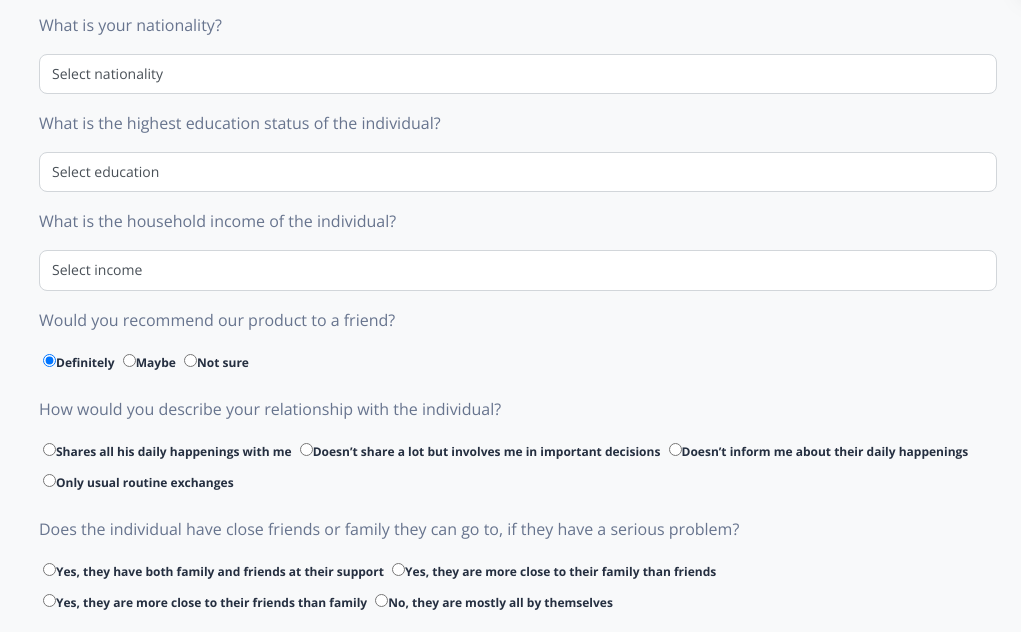
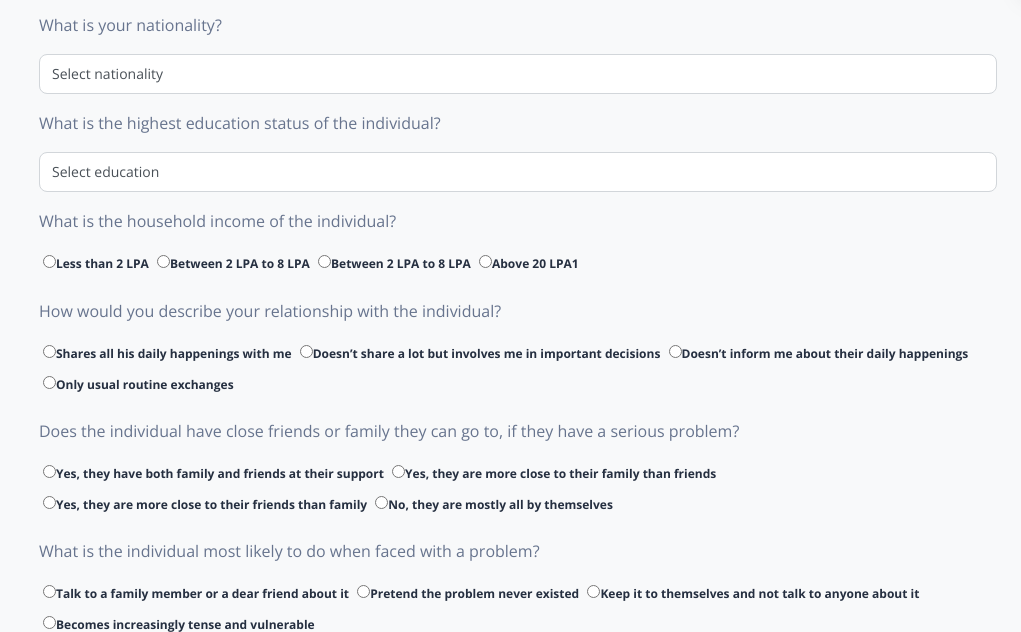
Before and after one commit to Satyajit-Codys/sui-saver-web, a Django app: page /dashboard-questions/ in a window 1280 px wide. Shown: the part 808-1440 px from the top of the page, without its empty margins (259-1280 px from the left). Run offline with Django 3.2, Linux system fonts and the light colour scheme; the visitor is signed in with stand-in values (Sample User, id 1); some libraries are stand-ins or nearby versions.

Commit message:
Ordered them properly

```diff
--- a/apps/templates/questionnaire/questions.html
+++ b/apps/templates/questionnaire/questions.html
@@ -1,3 +1,4 @@
+
 {% extends 'layouts/base.html' %}
 
 {% block title %} Dashboard {% endblock title %}
@@ -53,7 +54,7 @@
       <!--non-weighted question-->
       <select id="dropdown" name="role" class="form-control" required>
         <option disabled selected value>Select timing</option>
-        <option value="more">More than 5 years</option>
+        <option value="most">More than 5 years</option>
         <option value="medium">Between 3 to 5 years</option>
         <option value="moderate">Between 1 to 2 years</option>
         <option value="less">Between 6 to 12 months </option>
@@ -77,41 +78,35 @@
     </div>
     <div class="form-group">
       <p>What is the highest education status of the individual?</p>
+      <!--non-weighted question-->
       <select id="dropdown" name="role" class="form-control" required>
         <option disabled selected value>Select education</option>
         <option value="student">School</option>
-        <option value="job">Some college</option>
-        <option value="learner">Graduate</option>
-        <option value="preferNo">Working</option>
-        <option value="preferNo">Self-employed</option>
-      </select>
-    </div>
-    <div class="form-group">
-      <p>What is the household income of the individual?</p>
-      <select id="dropdown" name="role" class="form-control" required>
-        <option disabled selected value>Select income</option>
-        <option value="student">Less than 2 LPA</option>
-        <option value="job">Between 2 LPA to 8 LPA</option>
-        <option value="learner">Between 8 LPA to 20 LPA</option>
-        <option value="preferNo">Above 20 LPA</option>
+        <option value="college">Some college</option>
+        <option value="grad">Graduate</option>
+        <option value="working">Working</option>
+        <option value="self">Self-employed</option>
       </select>
     </div>
 
     <div class="form-group">
-      <p>Would you recommend our product to a friend?</p>
-      <label>
-        <input name="user-recommend1" value="definitely" type="radio" class="input-radio" checked />Definitely</label>
-      <label>
-        <input name="user-recommend2" value="maybe" type="radio" class="input-radio" />Maybe</label>
-
-      <label><input name="user-recommend3" value="not-sure" type="radio" class="input-radio" />Not sure</label>
+        <p>
+            What is the household income of the individual?
+        </p>
+        <!--weighted question-->
+        <label><input name="inc1" value="3" type="radio" class="input-radio" />Less than 2 LPA</label>
+        <label>
+          <input name="inc2" value="2" type="radio" class="input-radio" />Between 2 LPA to 8 LPA</label>
+        <label><input name="inc3" value="1" type="radio" class="input-radio" />Between 2 LPA to 8 LPA</label>
+        <label><input name="inc4" value="0" type="radio" class="input-radio" />Above 20 LPA1
+        </label>
     </div>
 
     <div class="form-group">
       <p>
         How would you describe your relationship with the individual?
       </p>
-
+      <!--from here, all are weighted questions with values ranging from 3 to 0 indicating extreme suicidability, moderate suicidability, less chances of being suicidal, optimistic-->
       <label><input name="relationship1" value="0" type="radio" class="input-radio" />Shares all his daily
         happenings with me</label>
       <label>
@@ -704,6 +699,17 @@
         <input name="incident9" value="3" type="radio" class="input-checkbox" />Any other cause
       </label>
     </div>
+
+    <div class="form-group">
+        <p>Would you recommend our product to a friend?</p>
+        <label>
+          <input name="user-recommend1" value="definitely" type="radio" class="input-radio" checked />Definitely</label>
+        <label>
+          <input name="user-recommend2" value="maybe" type="radio" class="input-radio" />Maybe</label>
+
+        <label><input name="user-recommend3" value="not-sure" type="radio" class="input-radio" />Not sure</label>
+      </div>
+
     <div class="form-group">
       <p>Any comments or suggestions for us?</p>
       <textarea id="comments" class="input-textarea" name="comment" placeholder="Enter your comment here..."></textarea>
```
